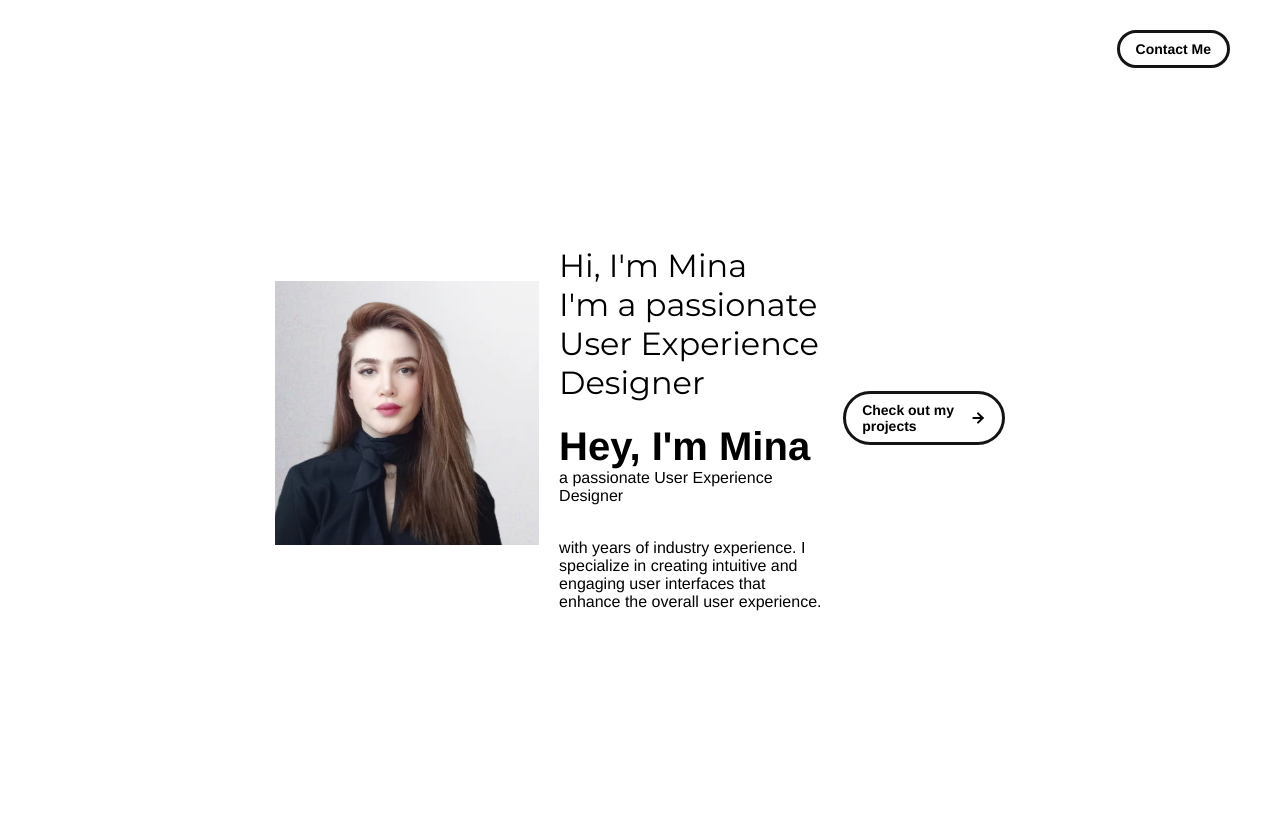
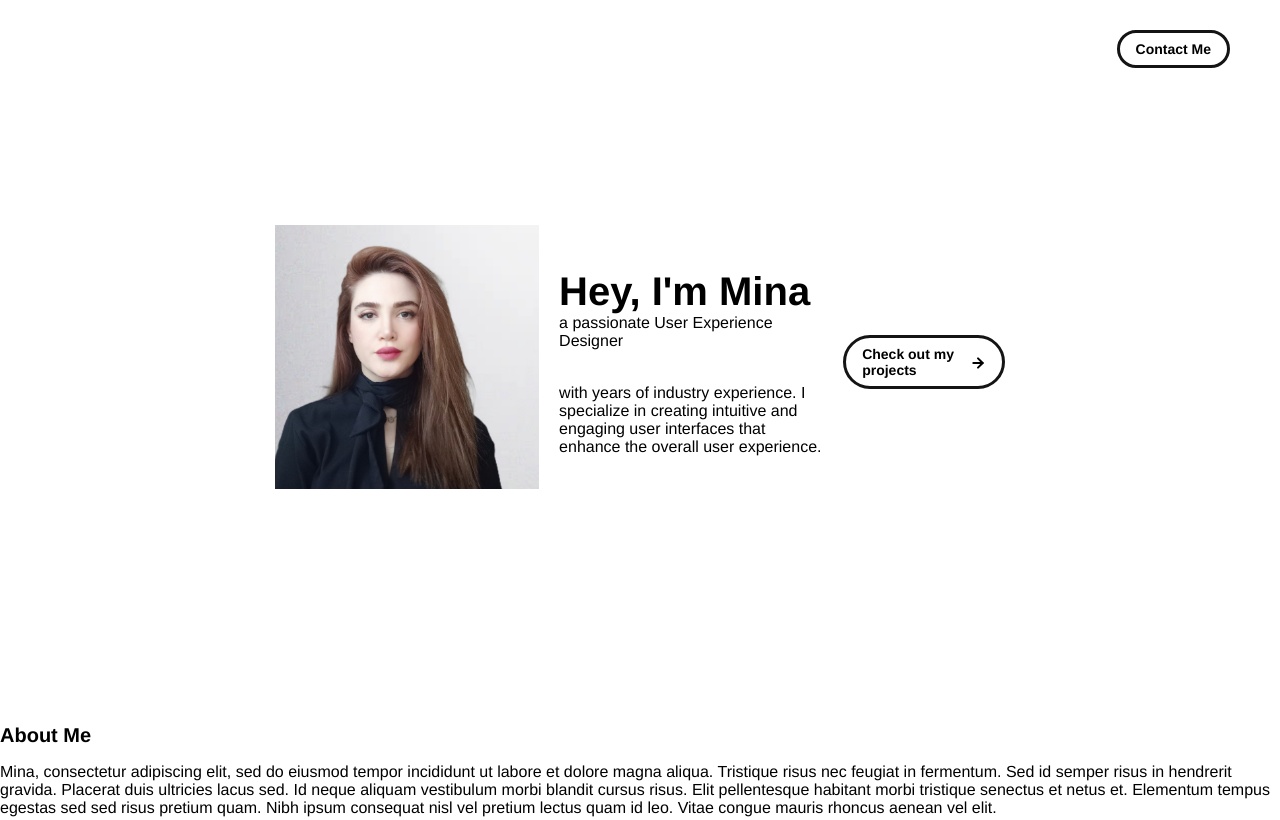
Before and after one commit to minarohanian/minarohanian, a plain HTML site: page index.html in a window 1280 px wide. Shown: the top 820 px of the page. Drawn offline with Linux system fonts and the light colour scheme.

Commit message:
Update index.html

```diff
--- a/index.html
+++ b/index.html
@@ -68,18 +68,6 @@
     <meta charset="UTF-8">
     <meta name="viewport" content="width=device-width, initial-scale=1.0">
     <title>Personal Page</title>
-    <link href="https://fonts.googleapis.com/css2?family=Montserrat:wght@400&display=swap" rel="stylesheet">
-    <style>
-        .styled-heading {
-            color: #000000;
-            font-family: 'Montserrat', sans-serif;
-            font-weight: 400;
-        }
-    </style>
-</head>
-<body>
-    <h1 class="styled-heading">Hi, I'm Mina<br>I'm a passionate User Experience Designer</h1>
-</body>
               <span class="main-title">Hey, I'm Mina</span>
 		a passionate User Experience Designer
             </div>
```
